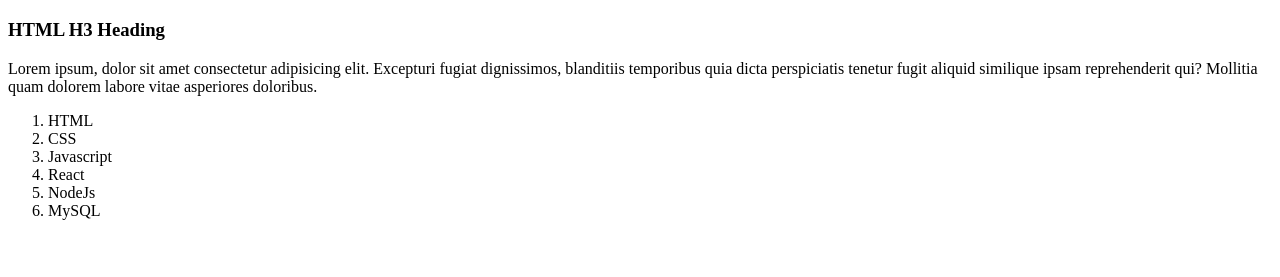
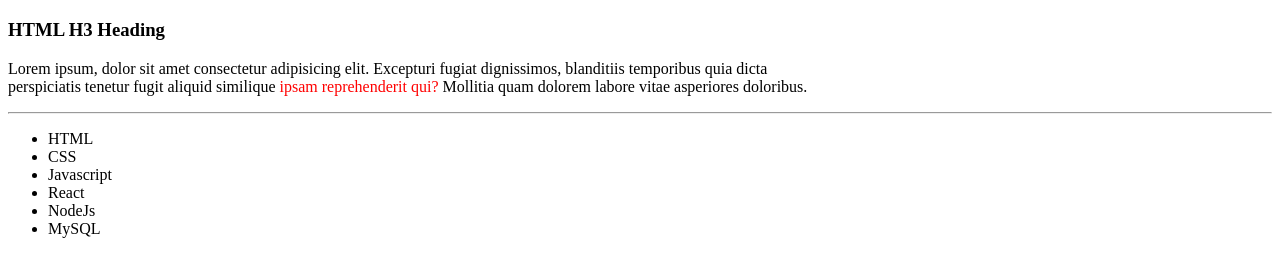
Before and after one commit to fsdmern/1.first-html, a plain HTML site: page first.html in a window 1280 px wide. Shown: the part 61-338 px from the top of the page. Drawn offline with Linux system fonts and the light colour scheme.

Commit message:
first html

```diff
--- a/first.html
+++ b/first.html
@@ -5,18 +5,33 @@
     <meta http-equiv="X-UA-Compatible" content="IE=edge" />
     <meta name="viewport" content="width=device-width, initial-scale=1.0" />
     <title>First HTML Document</title>
+
+    <style>
+      span {
+        color: red;
+      }
+    </style>
+
   </head>
-  <h1>HTML H1 Heading</h1>
-  <h3>HTML H3 Heading</h3>
-  <p>Lorem ipsum, dolor sit amet consectetur adipisicing elit. Excepturi fugiat dignissimos, blanditiis temporibus quia dicta perspiciatis tenetur fugit aliquid similique ipsam reprehenderit qui? Mollitia quam dolorem labore vitae asperiores doloribus.</p>
+  <body>
+    <h1>HTML H1 Heading</h1>
+    <h3>HTML H3 Heading</h3>
+    <p>
+      Lorem ipsum, dolor sit amet consectetur adipisicing elit. Excepturi fugiat
+      dignissimos, blanditiis temporibus quia dicta <br />
+      perspiciatis tenetur fugit aliquid similique <span> ipsam reprehenderit qui?</span>
+      Mollitia quam dolorem labore vitae asperiores doloribus.
+    </p>
 
-    <ol>
+    <hr />
+
+    <ul>
       <li>HTML</li>
       <li>CSS</li>
       <li>Javascript</li>
       <li>React</li>
       <li>NodeJs</li>
       <li>MySQL</li>
-    </ol>
+    </ul>
   </body>
 </html>
```
Also changed, not shown: 1 other file.
